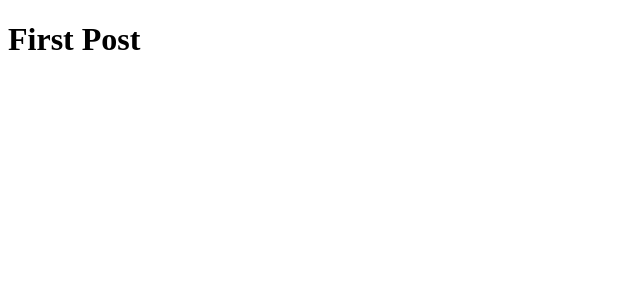
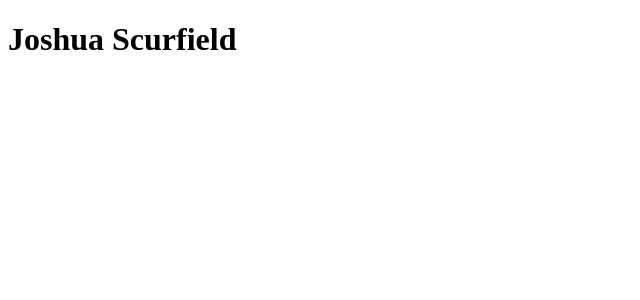
Before and after one commit to joshua95-web/joshuascurfield.com, a Next.js app: page /posts/first-post in a window 1280 px wide. Shown: the top 300 px of the page, without its empty margins (0-640 px from the left). Built offline with nearby package versions, Linux system fonts and the light colour scheme.

Commit message:
replaced 'first post' test heading with 'Joshua Scurfield'

```diff
--- a/pages/posts/first-post.js
+++ b/pages/posts/first-post.js
@@ -1,3 +1,3 @@
 export default function FirstPost() {
-    return <h1>First Post</h1>;
+    return <h1>Joshua Scurfield</h1>;
 }
```
